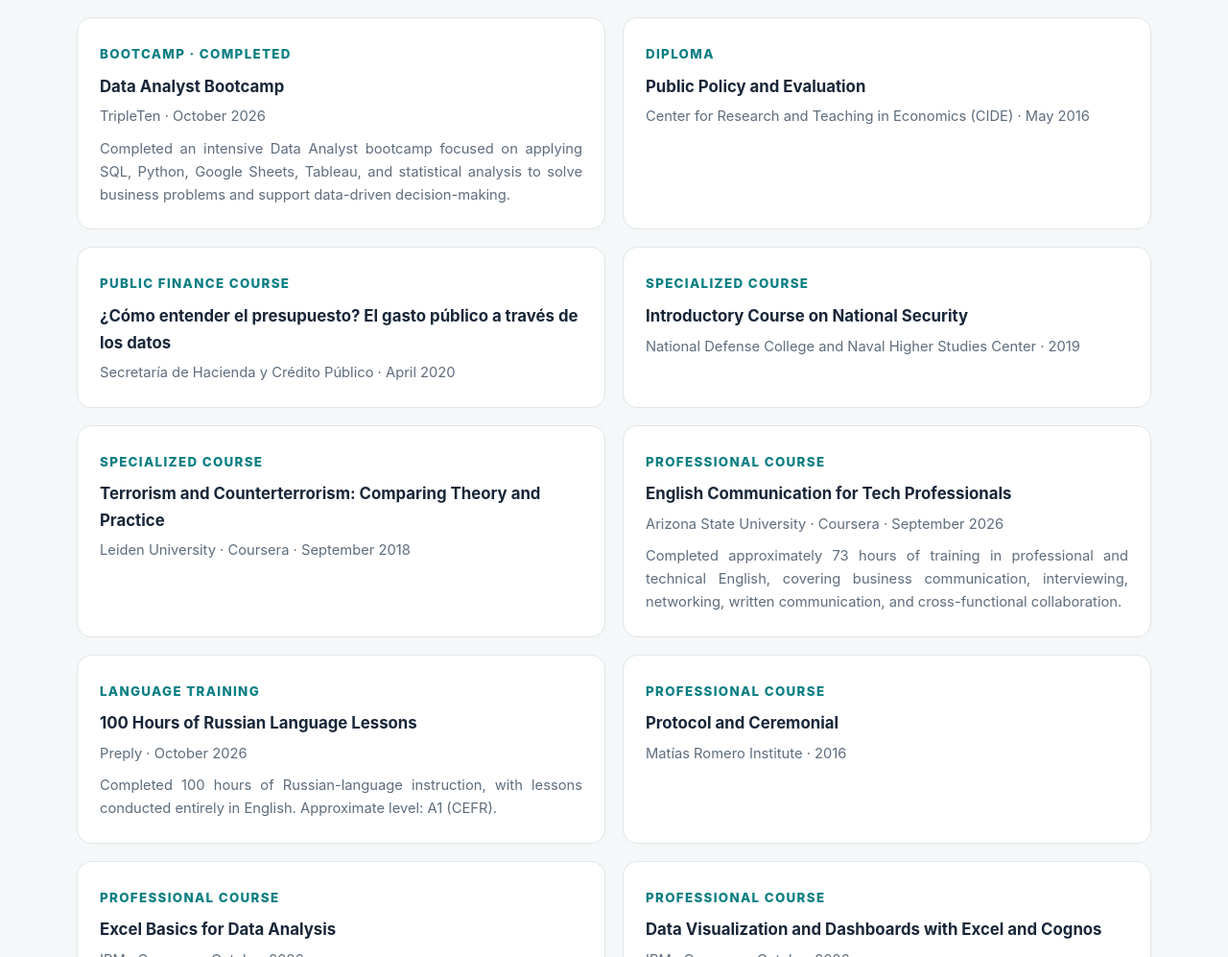
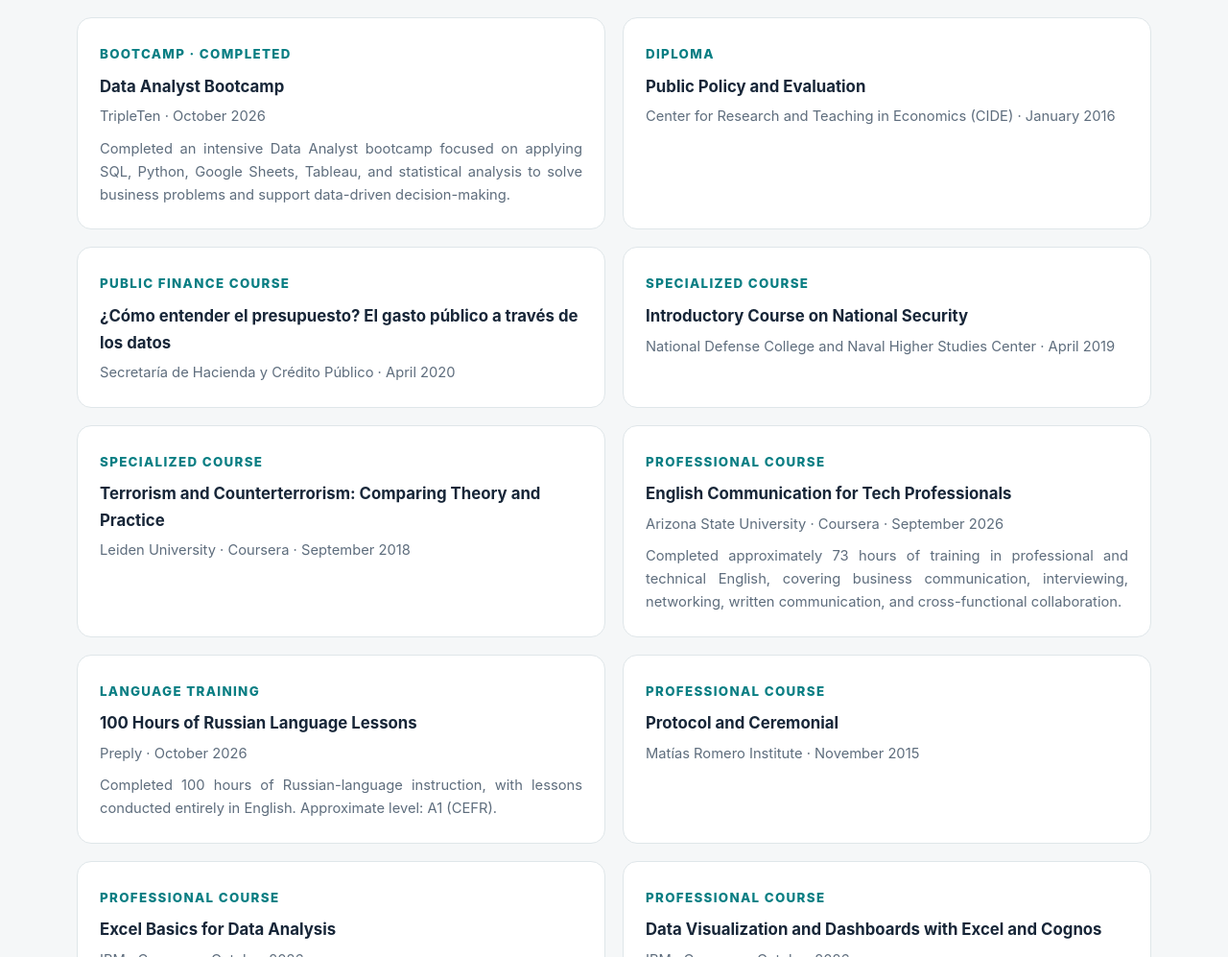
Before and after one commit to rogarzag/rogarzag.github.io, a plain HTML site: page index.html in a window 1280 px wide. Shown: the part 8667-9664 px from the top of the page at 96% size. Drawn offline with Linux system fonts and the light colour scheme.

Commit message:
Correct professional training dates from supporting documents

```diff
--- a/index.html
+++ b/index.html
@@ -479,13 +479,13 @@
             <article class="credential"><small>Professional Certificate · In progress</small><h3>IBM Business Analyst Professional Certificate</h3><p>IBM · Coursera · September 2026 – Present</p></article>
             <article class="credential"><small>Professional Course</small><h3>Introduction to Business Analysis</h3><p>IBM · Coursera · October 2026</p><p>Covers business analysis fundamentals, requirements gathering, stakeholder analysis, process improvement, gap analysis, and solution evaluation.</p></article>
             <article class="credential"><small>Bootcamp · Completed</small><h3>Data Analyst Bootcamp</h3><p>TripleTen · October 2026</p><p>Completed an intensive Data Analyst bootcamp focused on applying SQL, Python, Google Sheets, Tableau, and statistical analysis to solve business problems and support data-driven decision-making.</p></article>
-            <article class="credential"><small>Diploma</small><h3>Public Policy and Evaluation</h3><p>Center for Research and Teaching in Economics (CIDE) · May 2016</p></article>
+            <article class="credential"><small>Diploma</small><h3>Public Policy and Evaluation</h3><p>Center for Research and Teaching in Economics (CIDE) · January 2016</p></article>
             <article class="credential"><small>Public Finance Course</small><h3>¿Cómo entender el presupuesto? El gasto público a través de los datos</h3><p>Secretaría de Hacienda y Crédito Público · April 2020</p></article>
-            <article class="credential"><small>Specialized Course</small><h3>Introductory Course on National Security</h3><p>National Defense College and Naval Higher Studies Center · 2019</p></article>
+            <article class="credential"><small>Specialized Course</small><h3>Introductory Course on National Security</h3><p>National Defense College and Naval Higher Studies Center · April 2019</p></article>
             <article class="credential"><small>Specialized Course</small><h3>Terrorism and Counterterrorism: Comparing Theory and Practice</h3><p>Leiden University · Coursera · September 2018</p></article>
             <article class="credential"><small>Professional Course</small><h3>English Communication for Tech Professionals</h3><p>Arizona State University · Coursera · September 2026</p><p>Completed approximately 73 hours of training in professional and technical English, covering business communication, interviewing, networking, written communication, and cross-functional collaboration.</p></article>
             <article class="credential"><small>Language Training</small><h3>100 Hours of Russian Language Lessons</h3><p>Preply · October 2026</p><p>Completed 100 hours of Russian-language instruction, with lessons conducted entirely in English. Approximate level: A1 (CEFR).</p></article>
-            <article class="credential"><small>Professional Course</small><h3>Protocol and Ceremonial</h3><p>Matías Romero Institute · 2016</p></article>
+            <article class="credential"><small>Professional Course</small><h3>Protocol and Ceremonial</h3><p>Matías Romero Institute · November 2015</p></article>
             <article class="credential"><small>Professional Course</small><h3>Excel Basics for Data Analysis</h3><p>IBM · Coursera · October 2026</p></article>
             <article class="credential"><small>Professional Course</small><h3>Data Visualization and Dashboards with Excel and Cognos</h3><p>IBM · Coursera · October 2026</p></article>
           </div>
```
